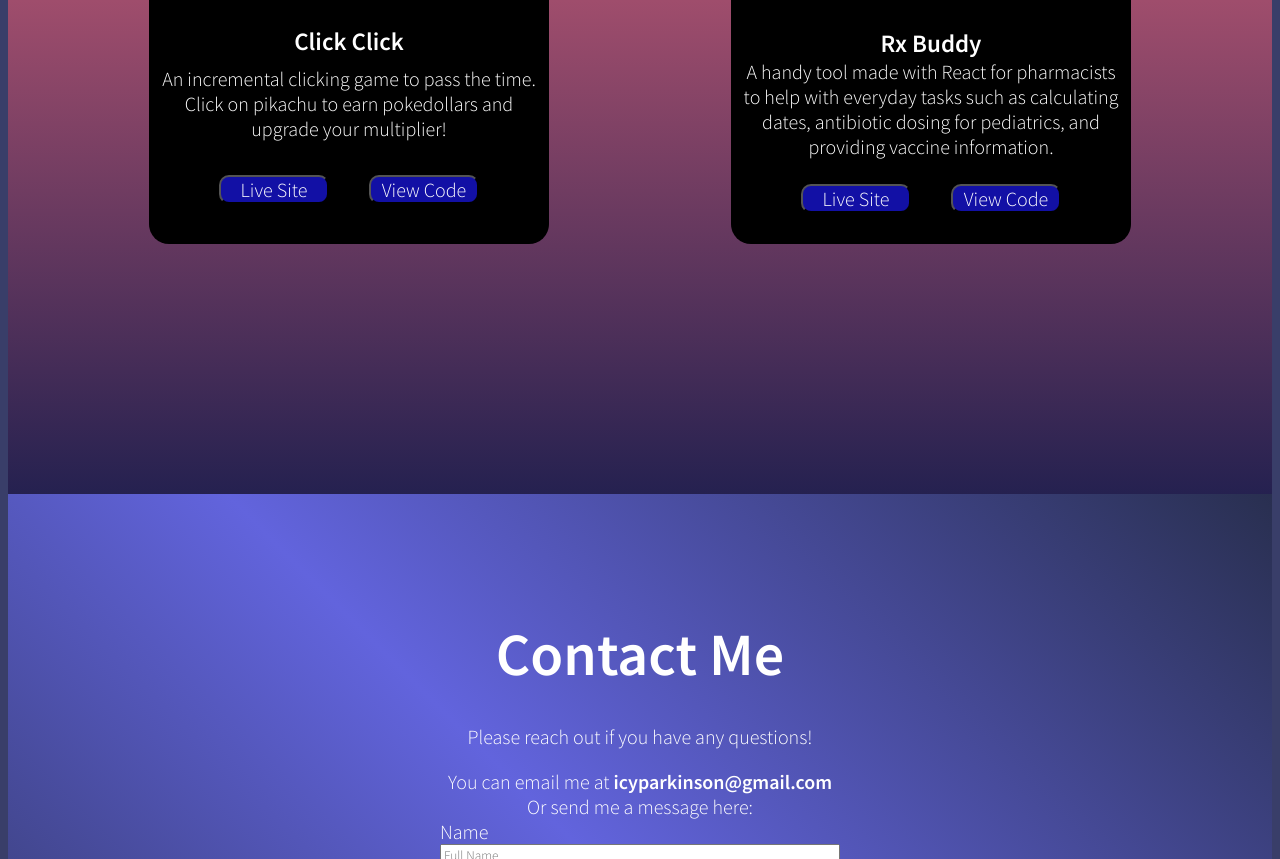
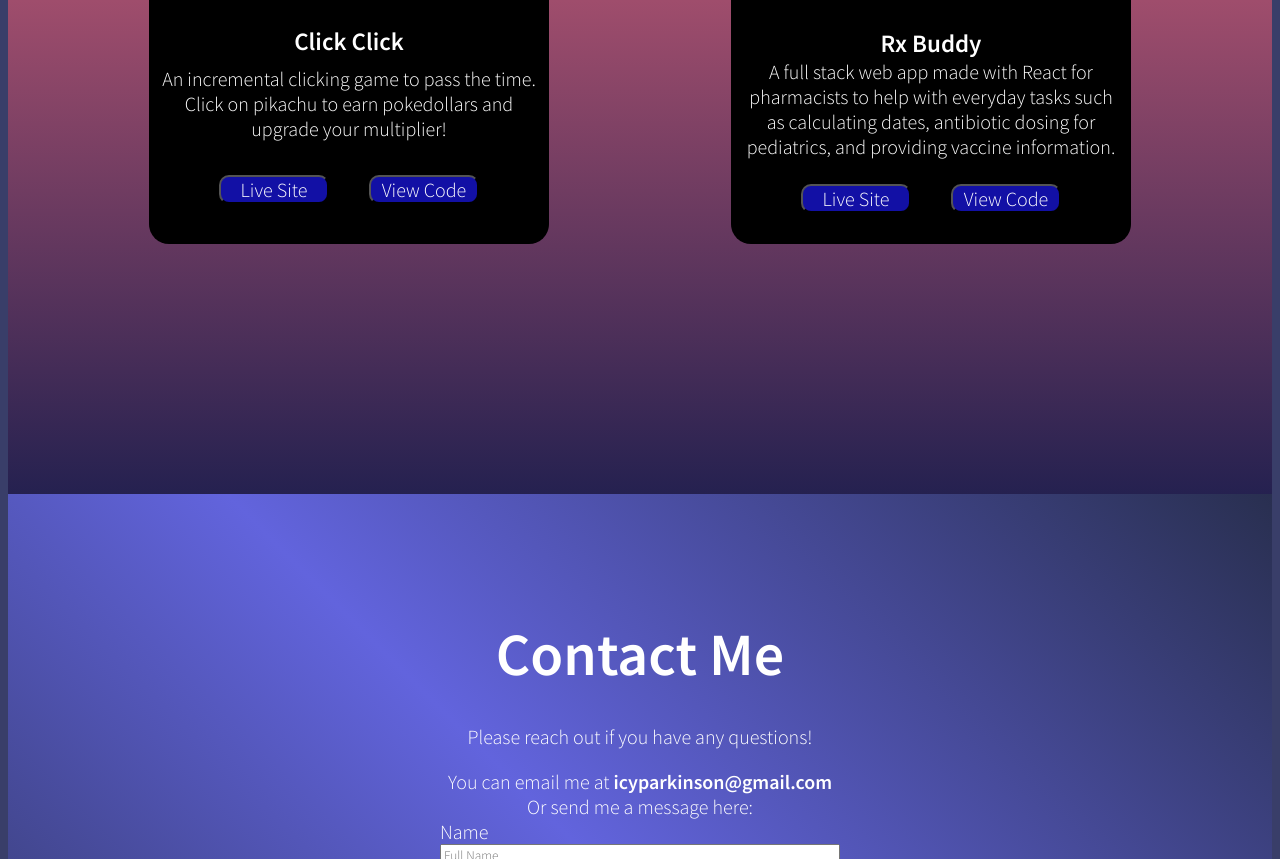
Before and after one commit to icyparkinson/portfolio, a plain HTML site: page index.html in a window 1280 px wide. Shown: the part 2828-3687 px from the top of the page. Drawn offline with Linux system fonts and the light colour scheme.

Commit message:
Updated rxbuddy details

```diff
--- a/index.html
+++ b/index.html
@@ -128,7 +128,7 @@
                         </div>
                         <section>
                           <span class="title">Rx Buddy</span>
-                          <span>A handy tool made with React for pharmacists to help with everyday tasks such as calculating dates, antibiotic dosing for pediatrics, and providing vaccine information. </span>
+                          <span>A full stack web app made with React for pharmacists to help with everyday tasks such as calculating dates, antibiotic dosing for pediatrics, and providing vaccine information. </span>
                           <a href="https://rxbuddy.herokuapp.com/" target="_blank"><button type="button">Live Site</button></a>
                           <a href="https://github.com/icyparkinson/rx-react" target="_blank"><button type="button">View Code</button></a>
                         </section>
```
